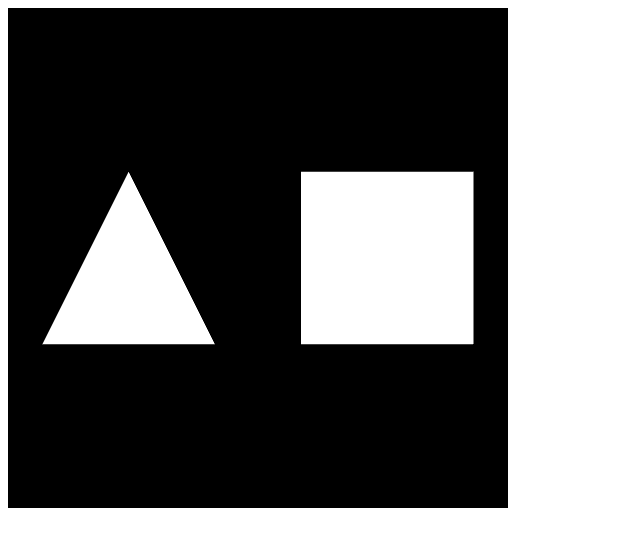
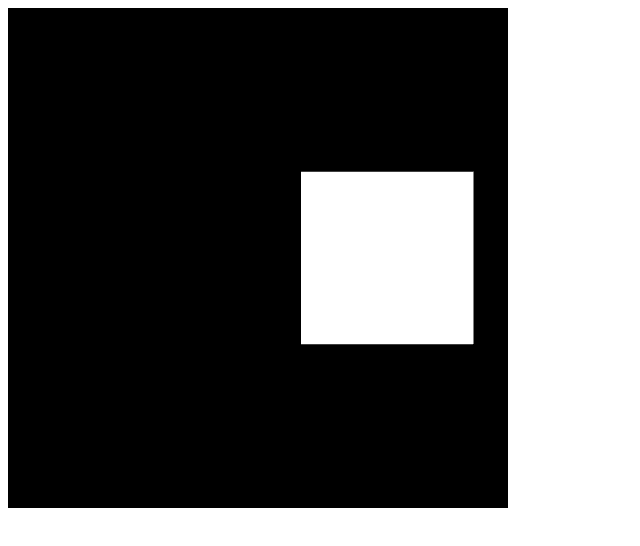
Before and after one commit to avantgardnerio/webgl-nn, a plain HTML site: page index.html in a window 1280 px wide. Shown: the whole page, without its empty margins (0-640 px from the left). Drawn offline with Linux system fonts and the light colour scheme.

Commit message:
Reductionism

```diff
--- a/index.html
+++ b/index.html
@@ -28,7 +28,6 @@
 			var shaderProgram;
 			var mvMatrix = mat4.create();
 			var pMatrix = mat4.create();
-			var triangleVertexPositionBuffer;
 			var squareVertexPositionBuffer;
 
 			function webGLStart() {
@@ -72,17 +71,6 @@
 			}
 
 			function initBuffers() {
-				triangleVertexPositionBuffer = gl.createBuffer();
-				gl.bindBuffer(gl.ARRAY_BUFFER, triangleVertexPositionBuffer);
-				var vertices = [
-					 0.0,  1.0,  0.0,
-					-1.0, -1.0,  0.0,
-					 1.0, -1.0,  0.0
-				];
-				gl.bufferData(gl.ARRAY_BUFFER, new Float32Array(vertices), gl.STATIC_DRAW);
-				triangleVertexPositionBuffer.itemSize = 3;
-				triangleVertexPositionBuffer.numItems = 3;
-
 				squareVertexPositionBuffer = gl.createBuffer();
 				gl.bindBuffer(gl.ARRAY_BUFFER, squareVertexPositionBuffer);
 				vertices = [
@@ -145,12 +133,6 @@
 				mat4.identity(mvMatrix);
 
 				mat4.translate(mvMatrix, [-1.5, 0.0, -7.0]);
-				gl.bindBuffer(gl.ARRAY_BUFFER, triangleVertexPositionBuffer);
-				gl.vertexAttribPointer(shaderProgram.vertexPositionAttribute, triangleVertexPositionBuffer.itemSize, gl.FLOAT, false, 0, 0);
-				setMatrixUniforms();
-				gl.drawArrays(gl.TRIANGLES, 0, triangleVertexPositionBuffer.numItems);
-
-
 				mat4.translate(mvMatrix, [3.0, 0.0, 0.0]);
 				gl.bindBuffer(gl.ARRAY_BUFFER, squareVertexPositionBuffer);
 				gl.vertexAttribPointer(shaderProgram.vertexPositionAttribute, squareVertexPositionBuffer.itemSize, gl.FLOAT, false, 0, 0);
```
